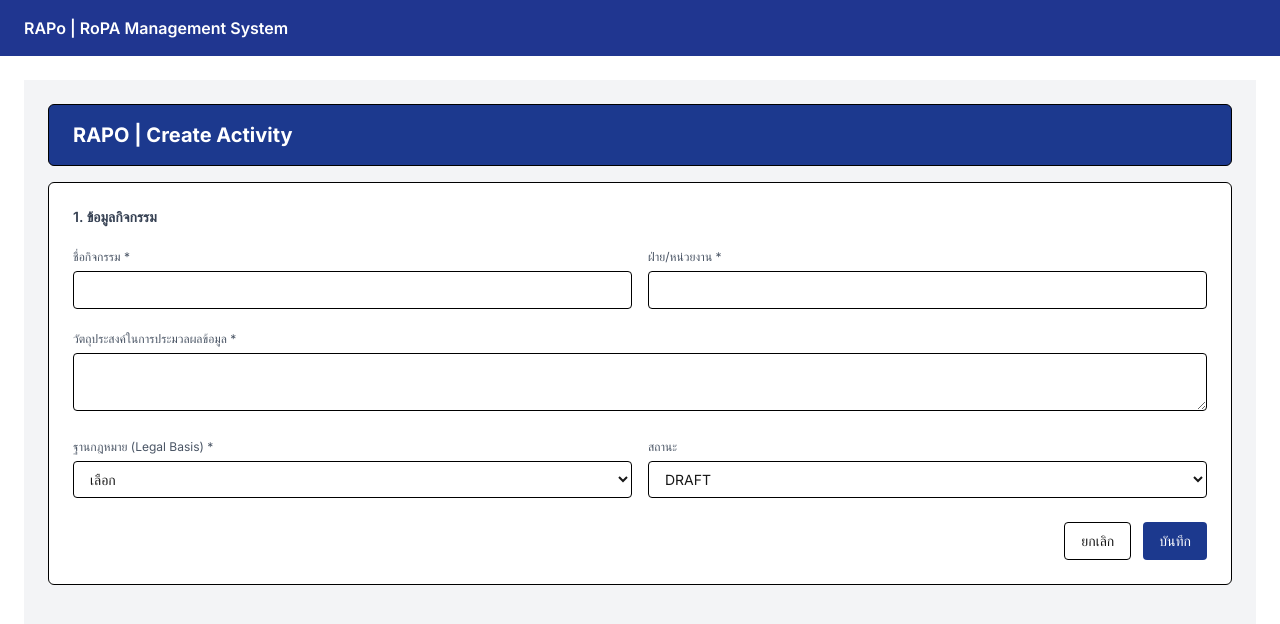
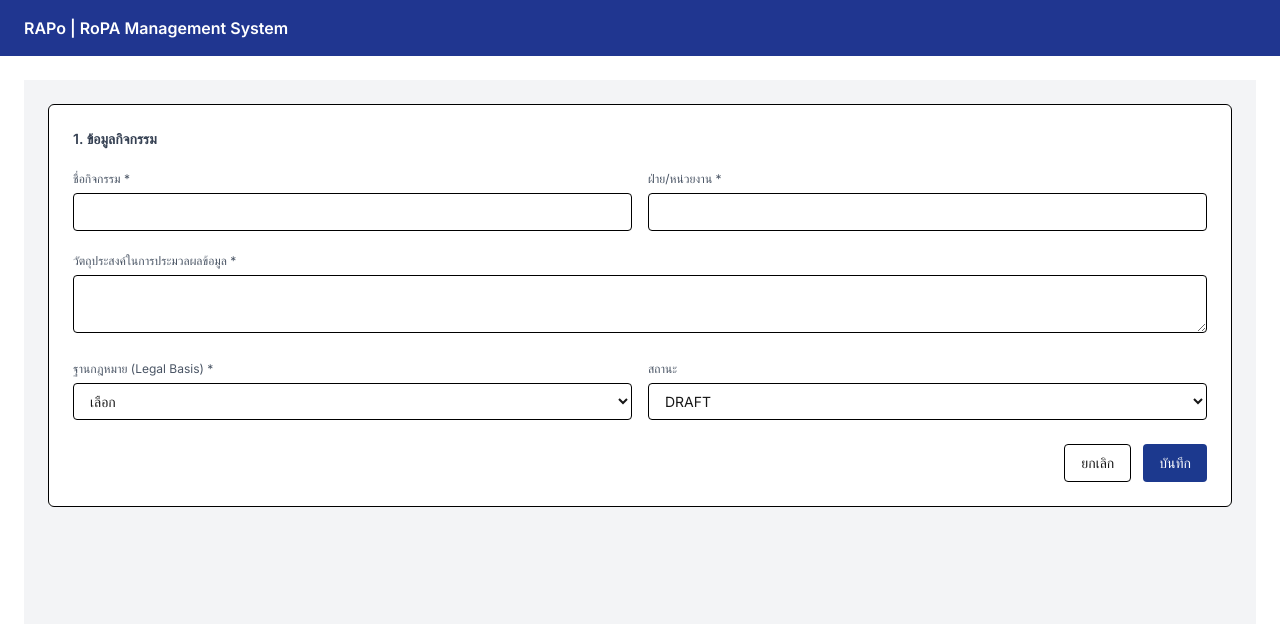
Before and after one commit to Jinny112477/RaPo, a Next.js app in the folder rapo/: page /createactivity in a window 1280 px wide. Shown: the top 624 px of the page. Built offline with nearby package versions, Linux system fonts and the light colour scheme.

Commit message:
ลบ{/* HEADER */}หน้าฟอร์ม

```diff
--- a/rapo/app/createactivity/page.tsx
+++ b/rapo/app/createactivity/page.tsx
@@ -23,11 +23,6 @@ export default function CreateActivityPage() {
 
   return (
     <div className="min-h-screen bg-gray-100 p-6">
-
-      {/* HEADER */}
-      <div className="bg-blue-900 text-white px-6 py-4 border border-black rounded-md mb-4">
-        <h1 className="text-xl font-bold">RAPO | Create Activity</h1>
-      </div>
 
       {/* FORM */}
       <form
```
